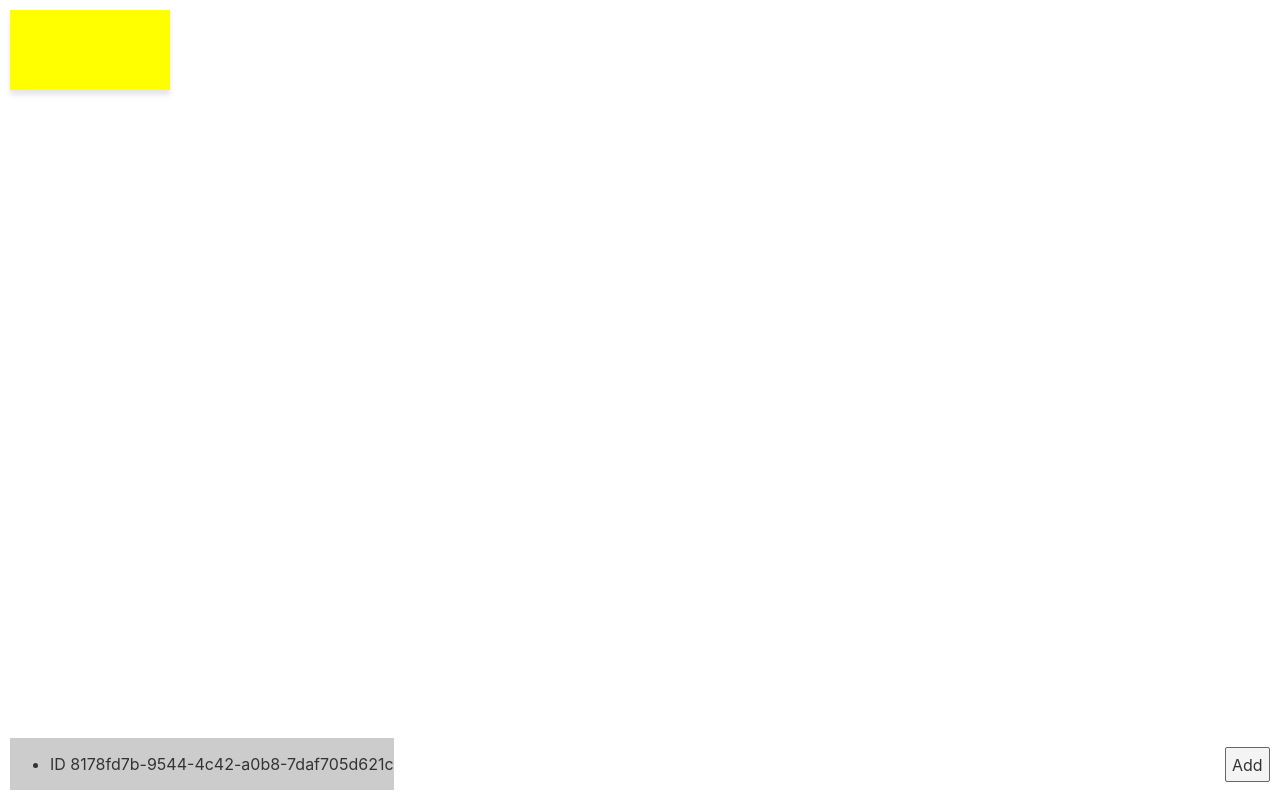
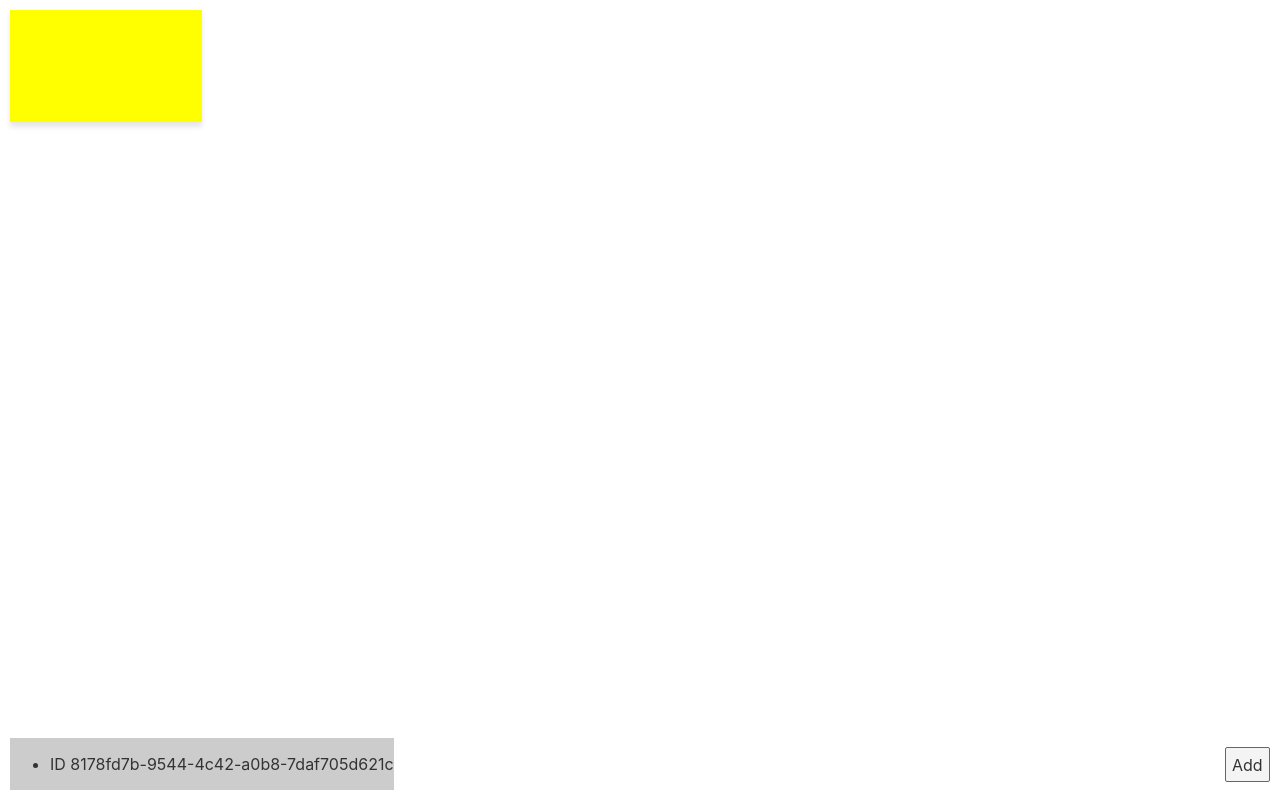
Before and after one commit to macoshita/svelte-fusen, a Svelte app: page / in a window 1280 px wide. Both pictures are taken after a click on the button "Add". Built offline with nearby package versions, Linux system fonts and the light colour scheme.

Commit message:
Add Delete Button

```diff
--- a/public/index.html
+++ b/public/index.html
@@ -1,18 +1,19 @@
 <!DOCTYPE html>
 <html lang="en">
-<head>
-	<meta charset='utf-8'>
-	<meta name='viewport' content='width=device-width,initial-scale=1'>
+  <head>
+    <meta charset="utf-8" />
+    <meta name="viewport" content="width=device-width,initial-scale=1" />
 
-	<title>Svelte app</title>
+    <title>Svelte app</title>
 
-	<link rel='icon' type='image/png' href='/favicon.png'>
-	<link rel='stylesheet' href='/global.css'>
-	<link rel='stylesheet' href='/build/bundle.css'>
+    <link rel="icon" type="image/png" href="/favicon.png" />
+    <link rel="stylesheet" href="/global.css" />
+    <link rel="stylesheet" href="/build/bundle.css" />
 
-	<script defer src='/build/bundle.js'></script>
-</head>
+    <script defer src="/build/bundle.js"></script>
+  </head>
 
-<body>
-</body>
+  <body>
+    <script src="https://unpkg.com/ionicons@5.4.0/dist/ionicons.js"></script>
+  </body>
 </html>
--- a/src/components/atoms/Fusen.svelte
+++ b/src/components/atoms/Fusen.svelte
@@ -1,6 +1,7 @@
 <script lang="ts">
-  import { fly } from "svelte/transition";
+  import { fly, fade } from "svelte/transition";
   import { pannable } from "../../actions/pannable";
+  import { fusens } from "../../stores";
   import type { FusenType } from "../../stores"; // https://github.com/pyoner/svelte-typescript/issues/23
 
   export let data: FusenType;
@@ -12,6 +13,19 @@
       y: data.y + detail.dy,
     };
   }
+
+  let isShowDeleteButton = false;
+
+  function showDeleteButton() {
+    isShowDeleteButton = true;
+  }
+  function hideDeleteButton() {
+    isShowDeleteButton = false;
+  }
+
+  function deleteFusen() {
+    fusens.update((v) => v.filter((fusen) => fusen.id !== data.id));
+  }
 </script>
 
 <div
@@ -21,21 +35,47 @@ left: {data.x}px;
 top: {data.y}px;
 background-color: {data.color};
 "
+  transition:fly={{ y: -100, duration: 200 }}
   use:pannable
   on:panmove={handlePanMove}
-  in:fly={{ y: -100, duration: 200 }}
-  role="textbox"
-  contenteditable
-  bind:textContent={data.description}
-/>
+  on:mouseenter={showDeleteButton}
+  on:mouseleave={hideDeleteButton}
+>
+  <div
+    class="content"
+    role="textbox"
+    contenteditable
+    bind:textContent={data.description}
+  />
+  {#if isShowDeleteButton}
+    <ion-icon
+      transition:fade
+      class="close"
+      name="close-circle-outline"
+      on:click={deleteFusen}
+    />
+  {/if}
+</div>
 
 <style>
   .fusen {
     position: absolute;
+    box-shadow: 0 5px 5px rgba(0, 0, 0, 0.1);
+    box-sizing: border-box;
+  }
+
+  .close {
+    position: absolute;
+    right: -16px;
+    top: -16px;
+    font-size: 32px;
+    border-radius: 50%;
+    background-color: white;
+  }
+
+  .content {
+    padding: 16px;
     min-width: 160px;
     min-height: 80px;
-    box-shadow: 0 5px 5px rgba(0, 0, 0, 0.1);
-    padding: 16px;
-    box-sizing: border-box;
   }
 </style>
```
